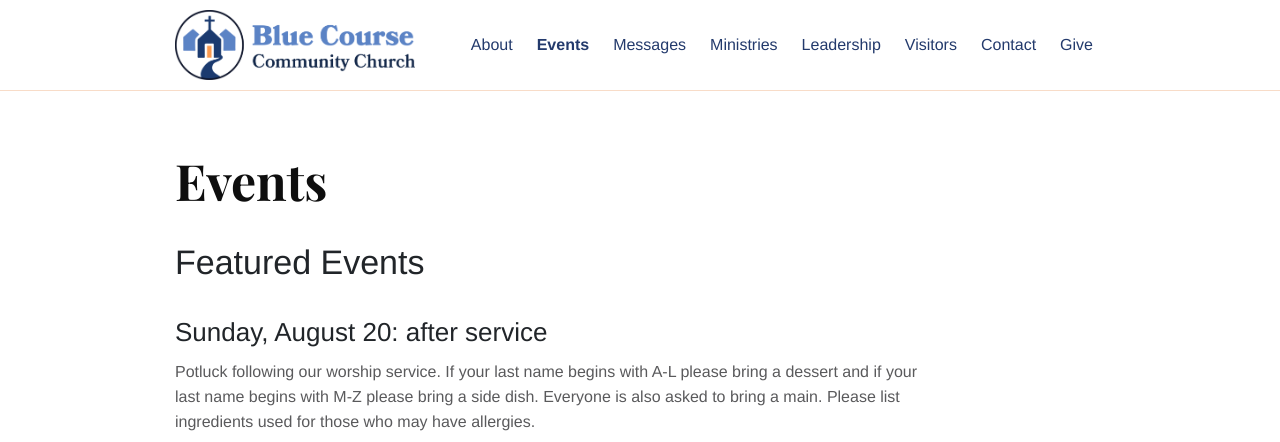
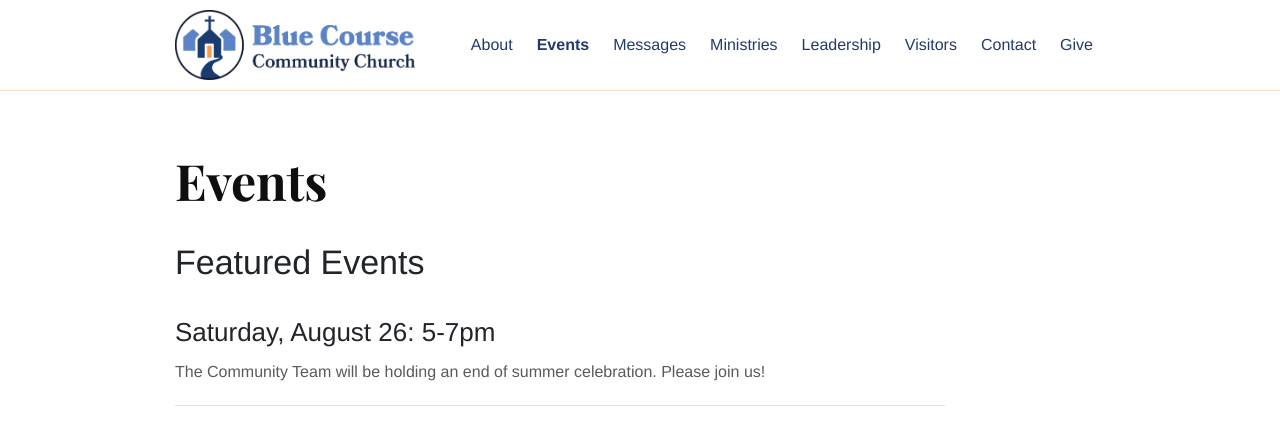
Before and after one commit to bluecoursecommunitychurch/bluecoursecommunitychurch.github.io, a Jekyll site: the page built from events.md, in a window 1280 px wide. Shown: the top 442 px of the page. Built offline with Jekyll 4.4.1, drawn with Linux system fonts in a browser that asks for light colours.

Commit message:
update messages and events

```diff
--- a/events.md
+++ b/events.md
@@ -10,10 +10,6 @@ redirect_from:
 
 # Featured Events
 
-## Sunday, August 20: after service
-
-Potluck following our worship service.  If your last name begins with A-L please bring a dessert and if your last name begins with M-Z please bring a side dish.  Everyone is also asked to bring a main.  Please list ingredients used for those who may have allergies.
-
 ## Saturday, August 26: 5-7pm
 
 The Community Team will be holding an end of summer celebration.  Please join us!
```
Also changed, not shown: messages.md (+2 -2 lines).
